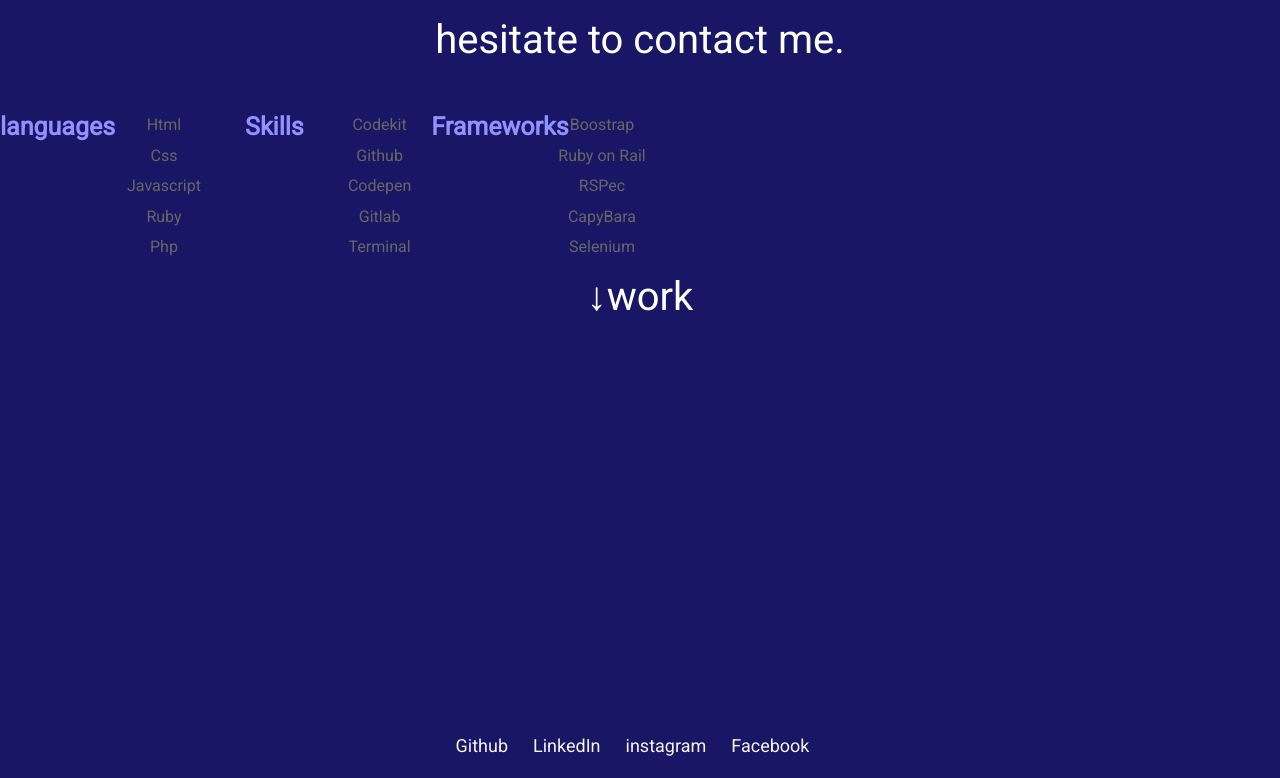
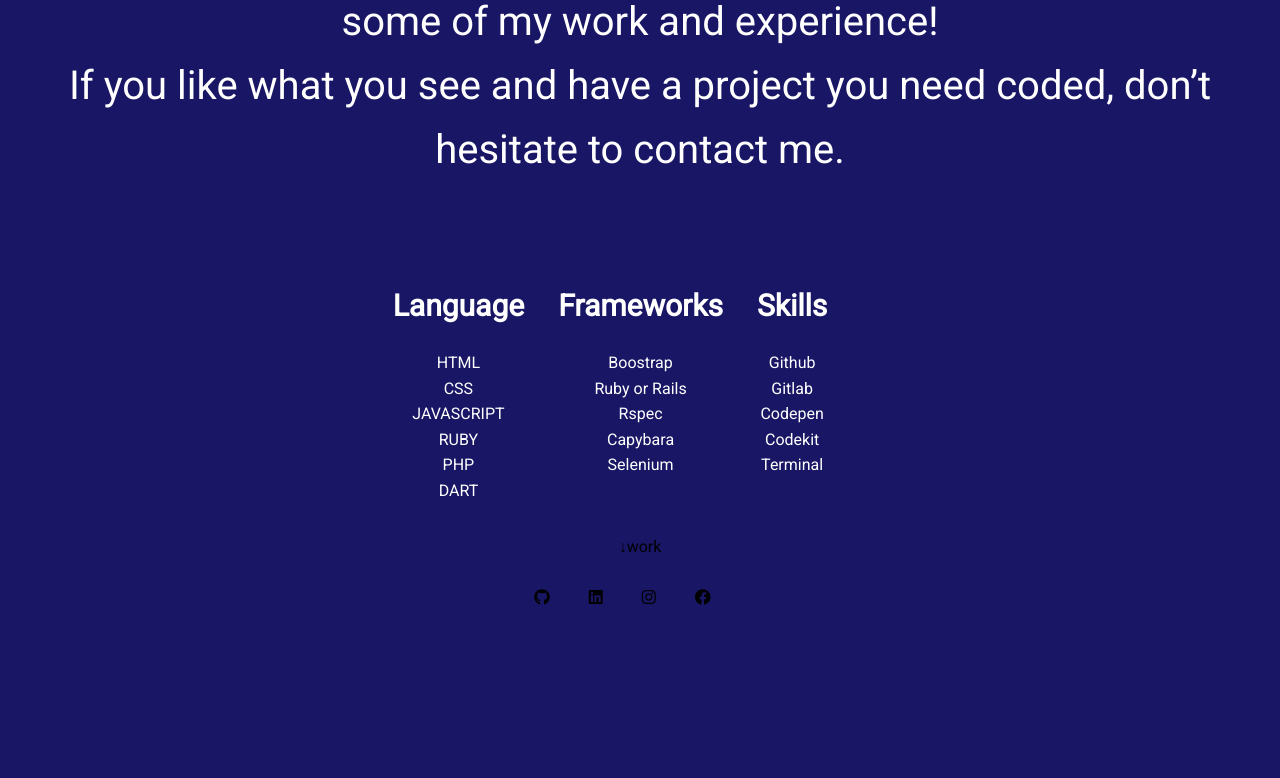
Before and after one commit to Lynn-Kish/Portofolio, a website: page index.html in a window 1280 px wide. Shown: the part 502-1280 px from the top of the page. After the commit the page ends 1147 px from the top, so only its background shows below. Drawn offline with Linux system fonts and the light colour scheme.

Commit message:
first commit

```diff
--- a/index.html
+++ b/index.html
@@ -6,6 +6,7 @@
     <meta name="viewport" content="width=device-width, initial-scale=1.0">
     <title> Lynn's portofolio</title>
     <link rel="stylesheet" type="text/css" href="style.css">
+    <link rel="stylesheet" href="https://cdnjs.cloudflare.com/ajax/libs/font-awesome/5.15.3/css/all.min.css">
 </head>
 <body>
     <header>
@@ -20,70 +21,84 @@
         </nav>
       </header>
 
-    <main>
+    <main class="main">
         <h1>I'm Laura Jong </h1>
          <p>Software Developer</p>
         <p>I can help you  to build a products , feature or website Look through some of my work and experience!<br/> If you like what you see and have a project you need coded,  don’t hesitate to contact me.</p>
 
    </main>
 
-    <div class="view">
-        <h2>languages</h2>
+
+        <footer class="footer section bd-container">
+          <div class="footer__container bd-grid">
+              <div class="footer__content">
+
+              <div class="footer__content">
+                  <h3 class="footer__title">Language</h3>
                   <ul>
-            <li>Html</li>
-            <li>Css</li>
-            <li>Javascript</li>
-            <li>Ruby</li>
-            <li>Php</li>
+                    <li>HTML</li>
+                    <li>CSS</li>
+                    <li>JAVASCRIPT</li>
+                    <li>RUBY</li>
+                    <li>PHP</li>
+                    <li>DART</li>
                 </ul>
+              </div>
 
-          <h2>Skills</h2>
-        <ul>
-            <li>Codekit</li>
-            <li>Github</li>
-            <li>Codepen</li>
-            <li>Gitlab</li>
-            <li>Terminal</li>
-          </ul>
-
-          <h2>Frameworks</h2>
+              <div class="footer__content">
+                  <h3 class="footer__title">Frameworks</h3>
                   <ul>
                     <li>Boostrap</li>
-            <li>Ruby on Rail</li>
-            <li>RSPec</li>
-            <li>CapyBara</li>
+                    <li>Ruby or Rails</li>
+                    <li>Rspec</li>
+                    <li>Capybara</li>
                     <li>Selenium</li>
                 </ul>
               </div>
+
+              <div class="footer__content">
+                  <h3 class="footer__title">Skills</h3>
+                  <ul>
+                      <li>Github</li>
+                      <li>Gitlab</li>
+                      <li>Codepen</li>
+                      <li>Codekit</li>
+                      <li>Terminal</li>
+                  </ul>
+              </div>
+          </div>
+          </div>
+        </footer>
+
+
 <center>
   <p><span>&darr;</span>work</p>
 </center>
 
-    <ul class="link-list">
-        <li><a href="https://github.com/lunakish" class="link-with-icon">
-            <i class="fab fa-github"></i>Github</a></li>
-        <li><a href="https://www.linkedin.com/in/lynn-kish-13107a279/" class="link-with-icon">
-            <i class="fas fa-envelope"></i>LinkedIn</a></li>
-        <li><a href="https://instagram.com/lynn_k36?igshid=ZGUzMzM3NWJiOQ==" class="link-with-icon">
-            <i class="fas fa-envelope"></i>instagram</a></li>
-        <li><a href="https://www.facebook.com/lynn.baba.923" class="link-with-icon">
-            <i class="fas fa-envelope"></i>Facebook</a></li>
+<section class="link-list">
+  <ul>
+    <li>
+      <a href="https://wwww.com/" class="link-with-icon">
+        <i class="fab fa-github"></i>
+      </a>
+    </li>
+    <li>
+      <a href="https://www.com/in/" class="link-with-icon">
+        <i class="fab fa-linkedin"></i>
+      </a>
+    </li>
+    <li>
+      <a href="https://www.com/" class="link-with-icon">
+        <i class="fab fa-instagram"></i>
+      </a>
+    </li>
+    <li>
+      <a href="https://www.com" class="link-with-icon">
+        <i class="fab fa-facebook"></i>
+      </a>
+    </li>
   </ul>
-
-
-      <h2>
-        My recent work
-      </h2>
-      <div class="container">
-        <div class="text">
-          <h2>Multi-Post Stories</h2>
-          <p>A daily selection of privately personalized reads; no accounts or sign-ups required. has been the industry's standard dummy text ever since the 1500s, when an unknown printer took a standard dummy text.</p>
-        </div>
-        <div class="image">
-          <img src="img/pic2.jpg" alt="Image">
-        </div>
-      </div>
-
+</section>
 
 </body>
 </html>
--- a/style.css
+++ b/style.css
@@ -65,8 +65,9 @@
     text-decoration: none;
     color: #191765;
     font-size: 25px;
-    border-radius: 5px;
-    transition: background-color 0.3s ease;
+    box-shadow: 0 0 6px rgba(0, 0, 0,0.2 );
+    border-radius: 15px;
+    transition: background-color 0.2s ease-in-out;
   }
 
   .menu li a:hover {
@@ -74,104 +75,87 @@
     color: #191765;
   }
 
-  main {
+  .main {
     text-align: center;
-    padding: 20px;
+    padding: 50px;
   }
 
-  .view {
-    display: inline-flex;
-    grid-template-columns: repeat(3, 1fr);
-    grid-gap: 20px;
-    text-align: center;
+  /* Style for the main heading */
+  .main h1 {
+    font-size: 90px;
+    color: #fff;
+    margin-bottom: 20px;
   }
 
-  /* Style for the headings */
-  .view h2 {
-    display: flex;
-    width: 107px;
-    height: 16px;
-    flex-direction: column;
-    text-align: center;
-    color: #9390FF;
-    font-size: 25px;
-    font-family: Roboto;
-    font-weight: 700;
-    line-height: 29.333px;
-  }
-
-  /* Style for the list items */
-  ul {
-    list-style: none;
-    padding: 0;
-    margin: 0;
-    text-align: center;
-  }
-
-  ul li {
-    font-size: 16px;
-    color: #666666;
-    margin-bottom: 5px;
-  }
-
-
-  /* Style for the headings */
-  h1, p {
+  /* Style for the paragraph */
+  .main p:not(:first-child) {
     font-size: 40px;
     color: #fff;
     margin-bottom: 20px;
   }
 
-  /* Style for the paragraphs */
-  p {
-    font-size: 40px;
+  /* style for footer */
+  .footer {
+    padding: 30px;
+    text-align: center;
+}
+
+.footer__title {
+    font-size: 30px;
+    margin-bottom: 20px;
     color: #fff;
-    margin-bottom: 20px;
-  }
 
-p .arrow {
-  display: inline-block;
-  width: 0;
-  height: 0;
-  border-top: 5px solid #fdfcfc;
+}
+
+.footer__content {
+    display: inline-block;
+    margin-right: 30px;
+    vertical-align: top;
+}
+
+.footer__content ul {
+    list-style: none;
+    padding: 0;
+    margin: 0;
+}
+
+.footer__content ul li {
+    color: #fff;
 }
 
 .link-list {
-    display: flex;
-    justify-content: center;
-    align-items: center;
-    height: 100vh;
-    text-align: center;
-    list-style: none;
-    padding: 0;
+  display: flex;
+  justify-content: center; /* Center align the link list vertically */
+  padding: 30px;
+}
+
+.link-list ul {
+  list-style-type: none; /* Remove default list bullet points */
+  padding: 0;
+  margin: 0;
+
 }
 
 .link-list li {
-    margin-right: 20px;
+  margin-bottom: 10px; /* Adjust the spacing between each link */
+  vertical-align: top;
+  display: inline-block;
+  margin-right: 30px;
+  vertical-align: top;
 }
 
-.link-with-icon {
-    display: flex;
-    align-items: center;
-    text-decoration: none;
-    color: #f7f4f4;
-    font-size: 18px;
+.link-list a {
+  display: flex; /* Align icon and text horizontally */
+  align-items: center; /* Center align icon and text vertically */
+  text-decoration: none;
+  color: #000; /* Set link text color */
 }
 
-.link-with-icon i {
-    margin-right: 5px;
+.link-list a:hover {
+  color: #fff;
+  border: 10px; /* Set link text color on hover */
 }
 
-.container {
-  display: flex;
-  align-items: center; /* Align items vertically */
+.link-list i {
+  margin-right: 5px; /* Adjust the spacing between the icon and text */
 }
-
-.text {
-  flex: 1; /* Take up remaining space */
-  margin-right: 20px; /* Add some spacing between text and image */
-}
-
-.image {
-  flex: 1; /* Take up remaining space */
-}
```
Lines whose indentation alone changed are shown as unchanged.
